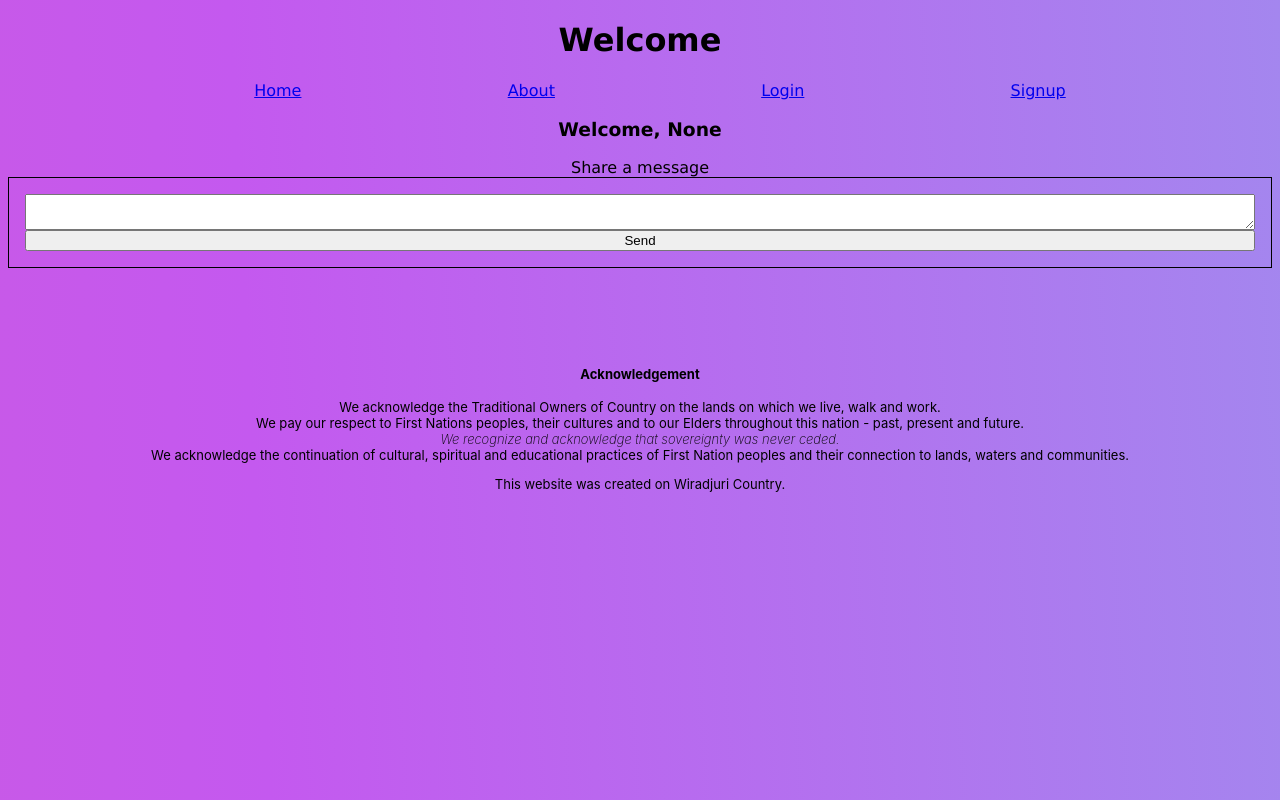
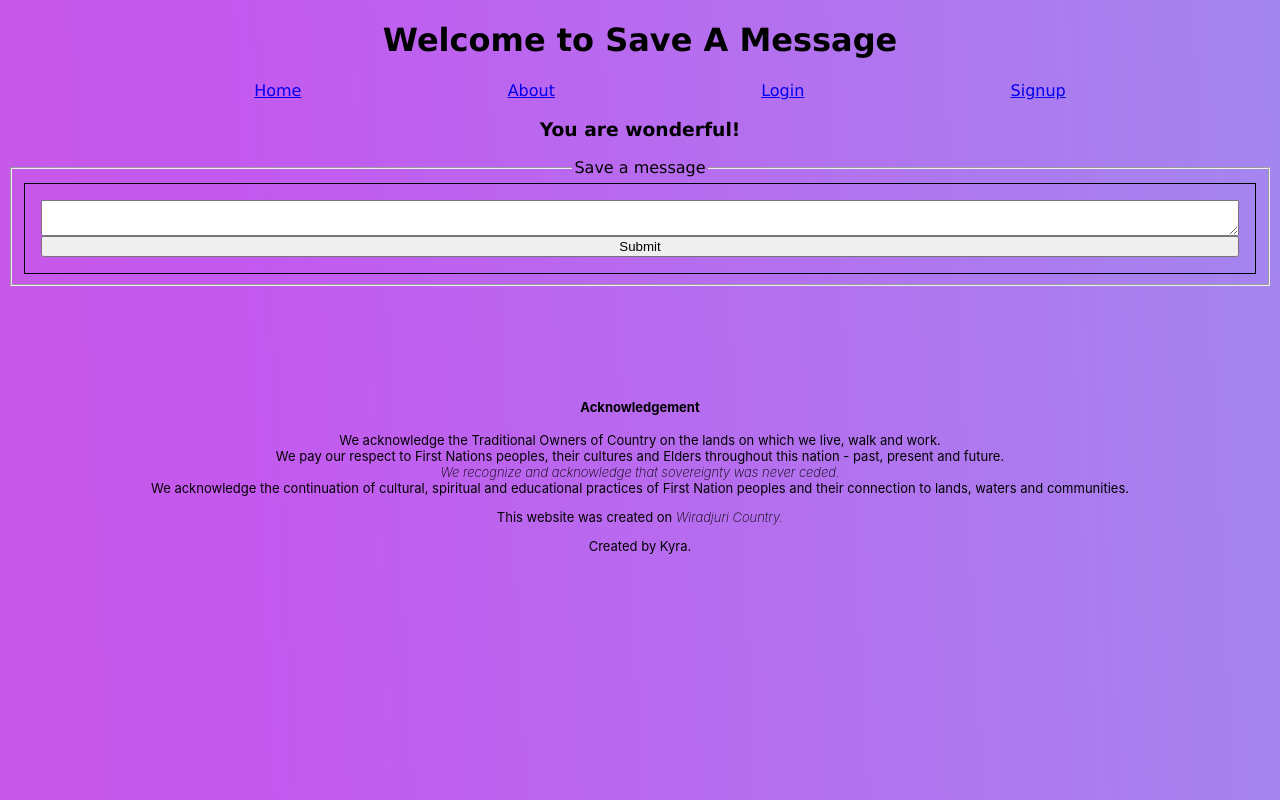
Before and after one commit to ky-ra1/flask-app, a Flask app: template templates/home.html in a window 1280 px wide. Run offline with Flask 2, Linux system fonts and the light colour scheme; the template is opened without the code that fills it, so the values that code supplies are empty; parts of the project's set-up code (start-up, migrations or seed data) failed here and were passed over.

Commit message:
updated about section

```diff
--- a/static/style.css
+++ b/static/style.css
@@ -29,8 +29,6 @@ html {
     }
 
 
-
-
 form {
     border: 1px solid black;
     display: grid;
--- a/templates/about.html
+++ b/templates/about.html
@@ -2,7 +2,7 @@
 {% block content %}
 
 <div className="about">
-         <h2>About</h2>
-       <p> ... </p>
+       <p> This awesome website allows you to store a message and come back to it later. </br>
+      You can also delete your saved messages and/or write something new. </p>
 </div>
 {% endblock content %}
--- a/templates/base.html
+++ b/templates/base.html
@@ -5,13 +5,14 @@
     <meta charset="UTF-8">
     <meta http-equiv="X-UA-Compatible" content="IE=edge">
     <meta name="viewport" content="width=device-width, initial-scale=1.0">
-    <title> ... </title>
+    <title> Save A Message </title>
     <link rel="stylesheet" href="/static/style.css">
 </head>
 
 <body>
     <header>
-        <h1>Welcome</h1>
+        <h1>Welcome to Save A Message</h1>
+        <!-- <h2>Save A Message</h2> -->
         <ul class="navbar">
             <li class="nav-items"><a href="/">Home</a></li>
             <li class="nav-items"><a href="/about">About</a></li>
@@ -33,7 +34,7 @@
         <div class="Acknowledgement_Of_Country">
             <h4>Acknowledgement</h4>
             <p> We acknowledge the Traditional Owners of Country on the lands on which we live, walk and work. </br>
-                We pay our respect to First Nations peoples, their cultures and to our Elders throughout this nation - past, present and future. </br>
+                We pay our respect to First Nations peoples, their cultures and Elders throughout this nation - past, present and future. </br>
                 <span>We recognize and acknowledge that sovereignty was never ceded. </span></br>
                 We acknowledge the continuation of cultural, spiritual and educational practices of First Nation peoples and their connection to lands, waters and communities.
             </p>
@@ -41,7 +42,7 @@
         </section>
         <section>
             <div class="Acknowledgement">
-                <p> This website was created on Wiradjuri Country.</p>
+                <p> This website was created on <span>Wiradjuri Country.</span></p>
             </div>
         </section>
         <!-- <quote>'quote'</quote>
@@ -49,6 +50,7 @@
             <ul>
             </ul>
         </section> -->
+        <p>Created by Kyra.</p>
     </footer>
     </body>
 </html>
--- a/templates/home.html
+++ b/templates/home.html
@@ -1,19 +1,35 @@
 {% extends 'base.html' %}
+{% block content %}
 
-{% block content %}
-<h3>Welcome, {{session.get('username') }}</h3>
+{% if session.get('user_id') %}
+    <h3>You are awesome, {{session.get('username') }}!</h3>
+{% else %}
+    <h3>You are wonderful! </h3>
+{% endif %}
 
-<section>
-    <article>Share a message</article>
-    <form action="/messages" method="POST">
-    <textarea name="message"> </textarea>
-    <button type="submit">Send</button>
-    </form>
+<section class="save_message">
+    <fieldset>
+        <legend>Save a message</legend>
+        <form action="/messages" method="POST">
+            <textarea name="message"> </textarea>
+            <button type="submit">Submit</button>
+        </form>
+    </fieldset>
 </section>
 
-<!-- <section>
-    <canvas>
 
-    </canvas>
-</section> -->
+<section class="list_messages">
+    <ol>
+    {% for message in messages %}
+    <div class="message_items">
+        <li><h2>{{ message['message'] }}</h2></li>
+            <a href="/messages/{{ message['id'] }}/show">Show</a>
+    {% if session.get('user_id') %}
+            <a href="/messages/{{ message['id'] }}/edit">Edit</a>
+    {% endif %}
+    </div>
+    {% endfor %}
+    </ol>
+</section>
+
 {% endblock content %}
```
Also changed, not shown: controllers/message_controller.py (+10 -3 lines), models/message.py (+17 -7 lines), templates/messages/create.html (+7 -7 lines).
